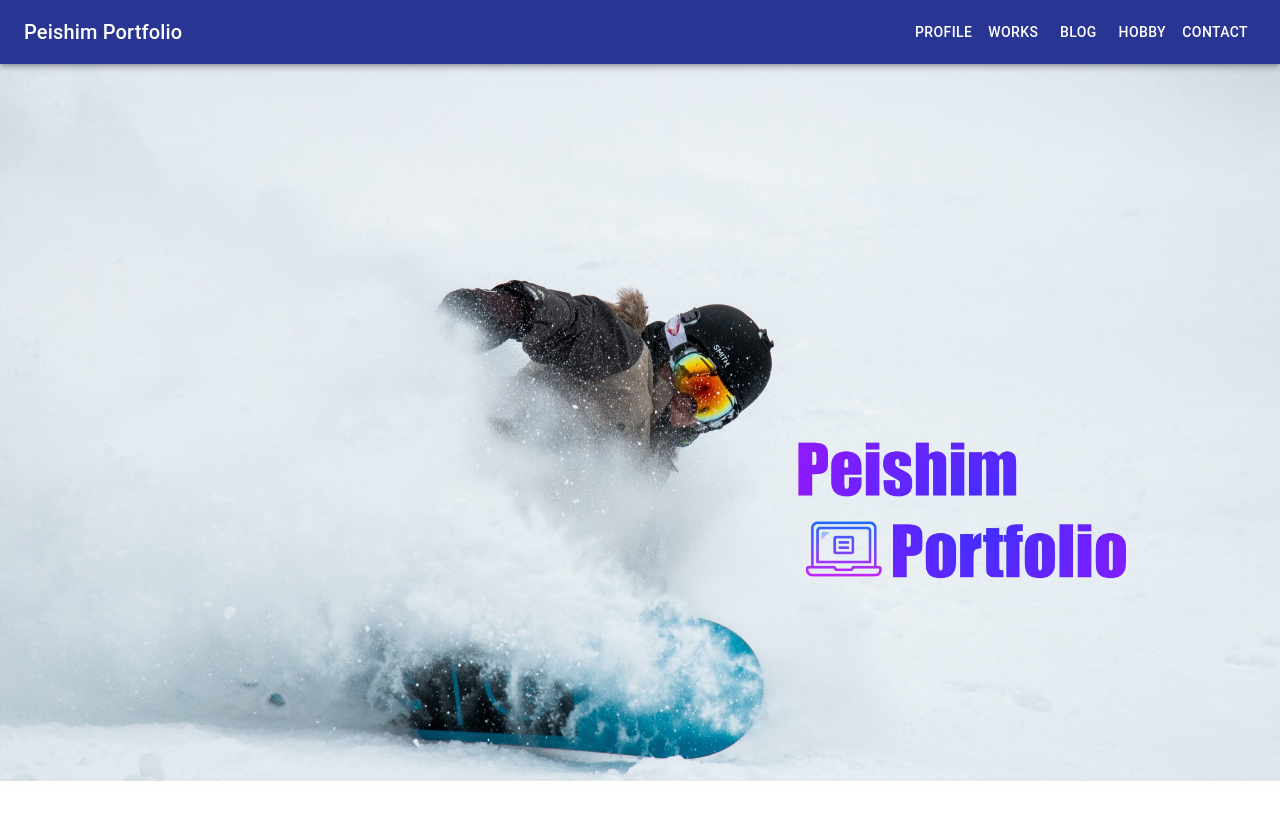
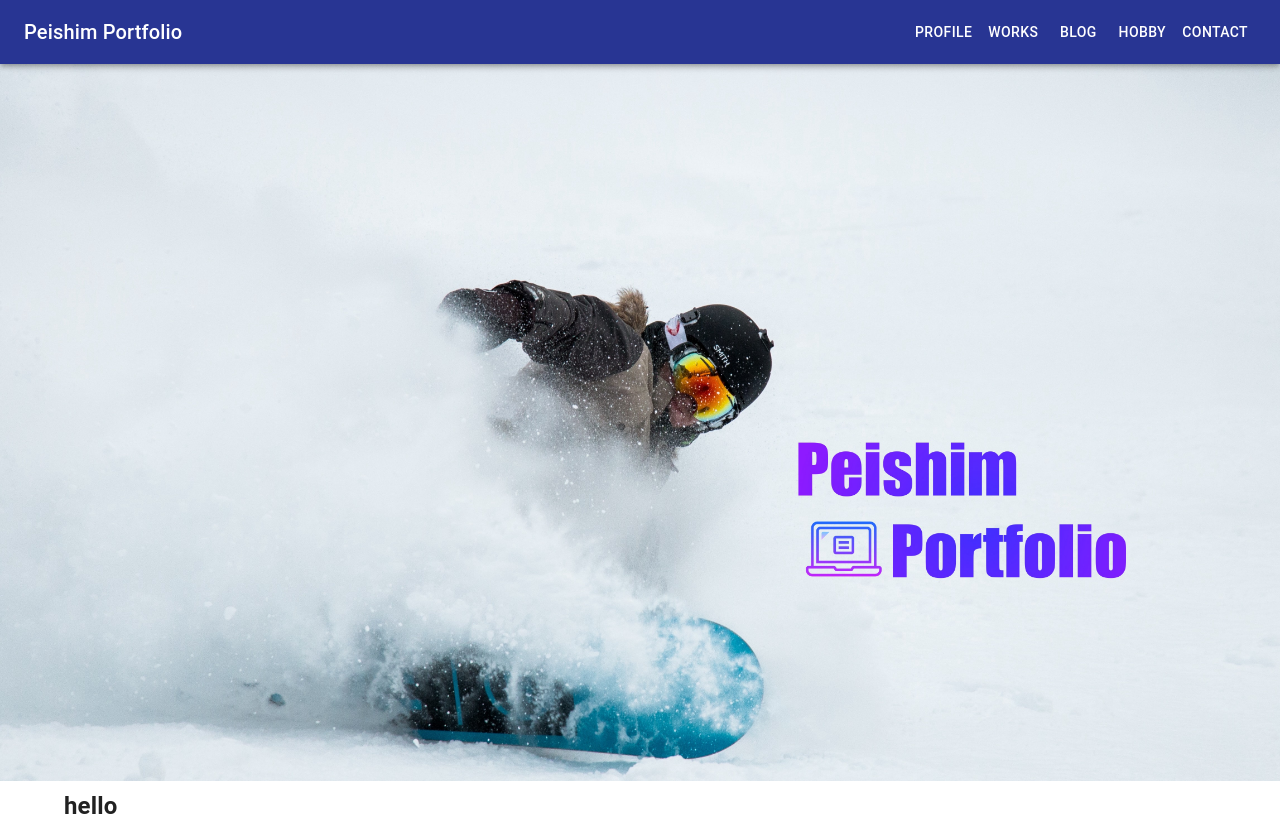
Before and after one commit to shimpei1494/pei-portfolio, a Next.js app: page / in a window 1280 px wide. Before the commit the page ends 800 px from the top, so only its background shows below. Built offline with nearby package versions, Linux system fonts and the light colour scheme.

Commit message:
トップページ少し変更

```diff
--- a/pages/index.tsx
+++ b/pages/index.tsx
@@ -1,3 +1,4 @@
+import { Container } from '@mui/system'
 import Header from '../components/Header'
 import { HeadTag } from '../components/HeadTag'
 
@@ -9,6 +10,9 @@ export default function Home() {
         <Header />
         {/* 画像はスマホサイズでいい感じに表示されないようであれば、非表示にする */}
         <img src="/images/top-snowboard3.jpeg" width="100%" alt="Topページのスノーボード画像" />
+        <Container>
+          <h2>hello</h2>
+        </Container>
       </main>
     </>
   )
```
